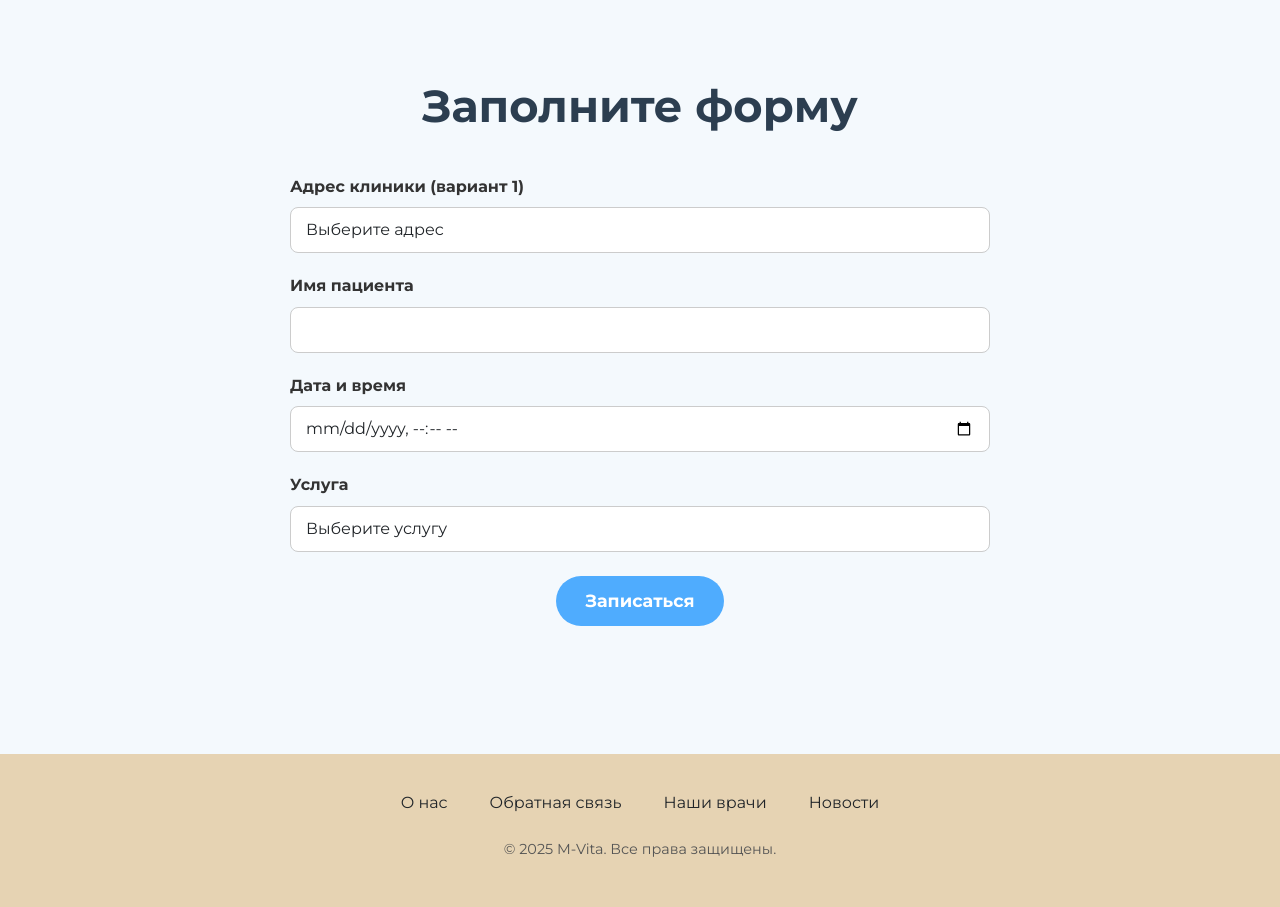
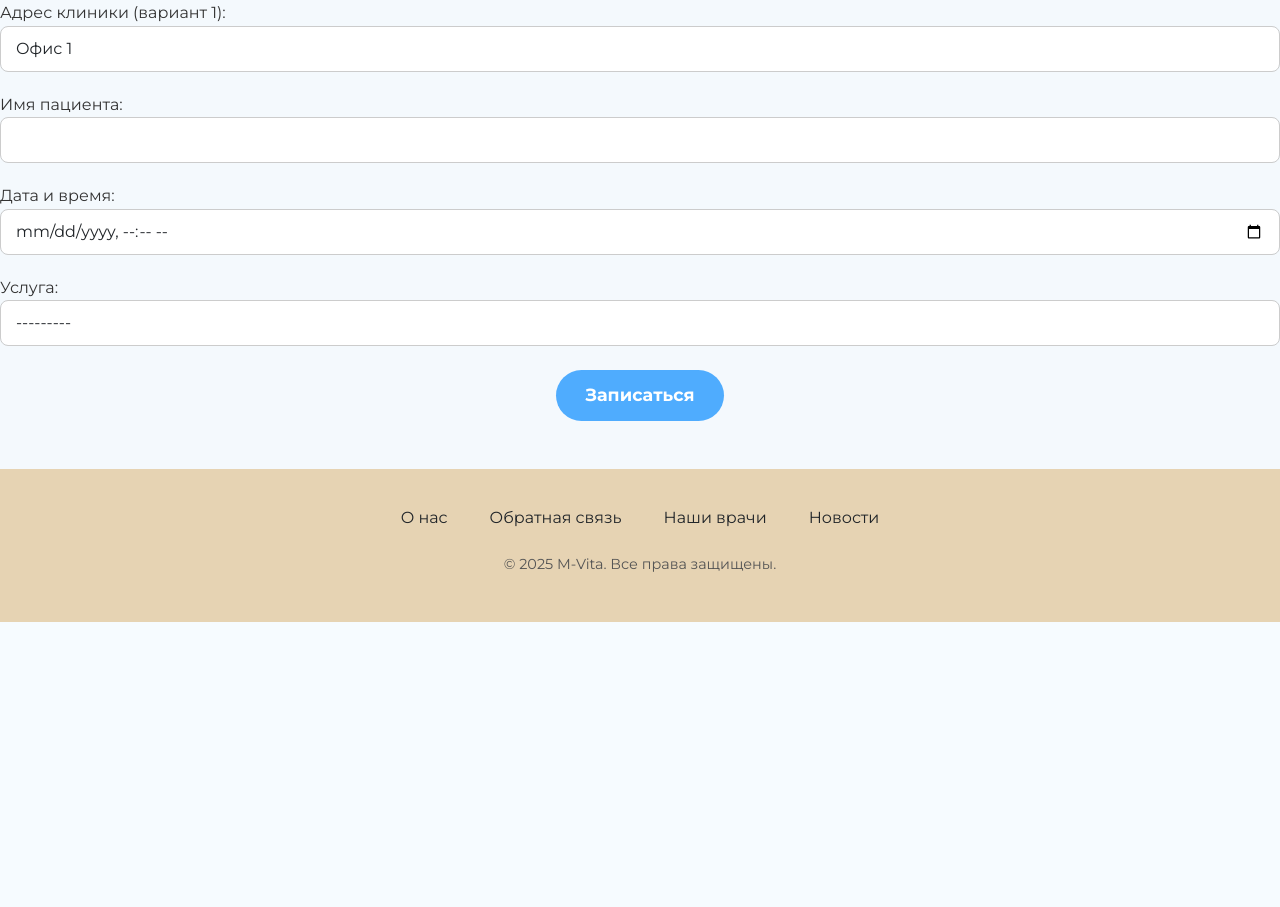
Before and after one commit to Jeirom/mvita, a Django app: page /mvita/record/new/ in a window 1280 px wide. Shown: the part 267-1174 px from the top of the page. After the commit the page ends 889 px from the top, so only its background shows below. Run offline with Django 5.2, Linux system fonts and the light colour scheme; tables that the repository leaves empty hold one stand-in row (values such as "Sample post").

Commit message:
Реализован функционал записи на прием. Добавлена форма для record_create.html, частичный функционал из views.RecordCreate перенесен в forms.py. Изменено поле Doctors.doctor_id --> null=True

```diff
--- a/mvita_main/forms.py
+++ b/mvita_main/forms.py
@@ -1,8 +1,42 @@
 from django import forms
-from .models import Doctors
+from .models import Services, Doctors, Record
 
 
 class DoctorsForm(forms.ModelForm):
     class Meta:
         model = Doctors
         fields = "__all__"
+
+
+class RecordForm(forms.ModelForm):
+    clinic_address_1 = forms.ChoiceField(
+        choices=[
+            ('ул. Ленина, д.1', 'Офис 1'),
+            ('ул. Пушкина, д.5', 'Офис 2')
+        ],
+        label='Адрес клиники (вариант 1)',
+        widget=forms.Select(attrs={'class': 'form-control', 'required': True})
+    )
+    patient_name = forms.CharField(
+        max_length=100,
+        label='Имя пациента',
+        widget=forms.TextInput(attrs={'class': 'form-control', 'maxlength': '100', 'required': True})
+    )
+    appointment_date = forms.DateTimeField(
+        label='Дата и время',
+        widget=forms.DateTimeInput(attrs={'type': 'datetime-local', 'class': 'form-control', 'required': True})
+    )
+    services = forms.ModelChoiceField(
+        queryset=Services.objects.all(),
+        label='Услуга',
+        widget=forms.Select(attrs={'class': 'form-control', 'required': True})
+    )
+    # doctors_id = forms.ModelChoiceField(
+    #     queryset=Doctors.objects.all(),
+    #     label='Доктор',
+    #     widget=forms.Select(attrs={'class': 'form-control', 'required': True})
+    # )
+
+    class Meta:
+        model = Record
+        fields = ['clinic_address_1', 'patient_name', 'appointment_date', 'services']
--- a/mvita_main/models.py
+++ b/mvita_main/models.py
@@ -111,7 +111,7 @@ class Record(models.Model):
         null=True,
         blank=True,
     )
-    doctor = models.ForeignKey(Doctors, on_delete=models.CASCADE)
+    doctor = models.ForeignKey(Doctors, on_delete=models.CASCADE, null=True, blank=True)
     patient_name = models.CharField(max_length=100, null=True, blank=True)
     appointment_date = models.DateTimeField(null=True, blank=True)
     services = models.ForeignKey(Services, on_delete=CASCADE, null=True, blank=True)
--- a/mvita_main/templates/record/record_create.html
+++ b/mvita_main/templates/record/record_create.html
@@ -176,53 +176,34 @@ footer p {
 </header>
 
 <!-- Форма записи -->
-<section id="appointment" class="fade-in">
-  <h2>Заполните форму</h2>
-  <div class="form-container">
 <form method="post" action="{% url 'mvita:record_create' %}">
   {% csrf_token %}
-
-      <!-- Адрес клиники (два варианта) -->
+  <!-- Адрес клиники -->
   <div class="form-group">
-        <label class="form-label">Адрес клиники (вариант 1)</label>
-        <select name="clinic_address_1" class="form-control" required>
-          <option value="">Выберите адрес</option>
-          <!-- Заглушки -->
-          <option value="address1">Адрес 1 - Название клиники 1</option>
-          <option value="address2">Адрес 2 - Название клиники 2</option>
-        </select>
+    {{ form.clinic_address_1.label_tag }}
+    {{ form.clinic_address_1 }}
+  </div>
+  <!-- Имя пациента -->
+  <div class="form-group">
+    {{ form.patient_name.label_tag }}
+    {{ form.patient_name }}
+  </div>
+  <!-- Дата и время -->
+  <div class="form-group">
+    {{ form.appointment_date.label_tag }}
+    {{ form.appointment_date }}
+  </div>
+  <!-- Услуга -->
+  <div class="form-group">
+    {{ form.services.label_tag }}
+    {{ form.services }}
   </div>
 
-      <!-- Имя пациента -->
-      <div class="form-group">
-        <label for="patient_name" class="form-label">Имя пациента</label>
-        <input type="text" id="patient_name" name="patient_name" class="form-control" maxlength="100" required />
-      </div>
-
-      <!-- Дата и время -->
-      <div class="form-group">
-        <label for="appointment_date" class="form-label">Дата и время</label>
-        <input type="datetime-local" id="appointment_date" name="appointment_date" class="form-control" required />
-      </div>
-
-      <!-- Услуга -->
-      <div class="form-group">
-        <label for="services" class="form-label">Услуга</label>
-        <select id="services" name="services" class="form-control" required>
-          <option value="">Выберите услугу</option>
-          {% for service in services %}
-            <option value="{{ service.id }}">{{ service.name }}</option>
-          {% endfor %}
-        </select>
-      </div>
-
-      <!-- Кнопка отправки -->
+  <!-- Кнопка -->
   <div class="text-center mt-4">
     <button type="submit" class="btn btn-submit">Записаться</button>
   </div>
 </form>
-  </div>
-</section>
 
 <!-- Подвал -->
 <footer class="mt-5">
--- a/mvita_main/views.py
+++ b/mvita_main/views.py
@@ -8,6 +8,7 @@ from django.views.generic import (
     ListView,
 )
 
+from mvita_main.forms import RecordForm
 from mvita_main.models import (
     Doctors,
     Record,
@@ -164,9 +165,9 @@ class RecordListView(ListView):
 
 class RecordCreateView(CreateView):
     model = Record
+    form_class = RecordForm
     template_name = "../templates/record/record_create.html"
-    success_url = reverse_lazy("mvita:services")
-    fields = "__all__"
+    success_url = reverse_lazy("mvita:diagnostic")
 
     def get_context_data(self, **kwargs):
         context = super().get_context_data(**kwargs)
@@ -181,26 +182,9 @@ class RecordCreateView(CreateView):
     def form_valid(self, form):
         print("Форма валидна")
         print("POST данные:", self.request.POST)
-        clinic_address_1 = self.request.POST.get('clinic_address_1')
-        patient_name = self.request.POST.get('patient_name')
-        appointment_date = self.request.POST.get('appointment_date')
-        service_id = self.request.POST.get('services')
+        # В форме уже есть все необходимые поля, их можно оставить
+        return super().form_valid(form)
 
-        record = form.save(commit=False)
-        record.address = clinic_address_1  # убедитесь, что поле называется именно так
-        record.patient_name = patient_name
-        record.appointment_date = appointment_date
-
-        # Присвоение услуги
-        try:
-            record.services = Services.objects.get(id=service_id)
-        except Services.DoesNotExist:
-            # Обработка ошибки, например, возврат формы с ошибкой
-            form.add_error('services', 'Выбранная услуга не найдена.')
-            return self.form_invalid(form)
-
-        record.save()
-        return redirect(self.get_success_url())
 
 class RecordUpdateView(UpdateView):
     model = Record
```
Also changed, not shown: mvita_main/migrations/0009_alter_record_doctor.py (added). Lines whose indentation alone changed are shown as unchanged.
